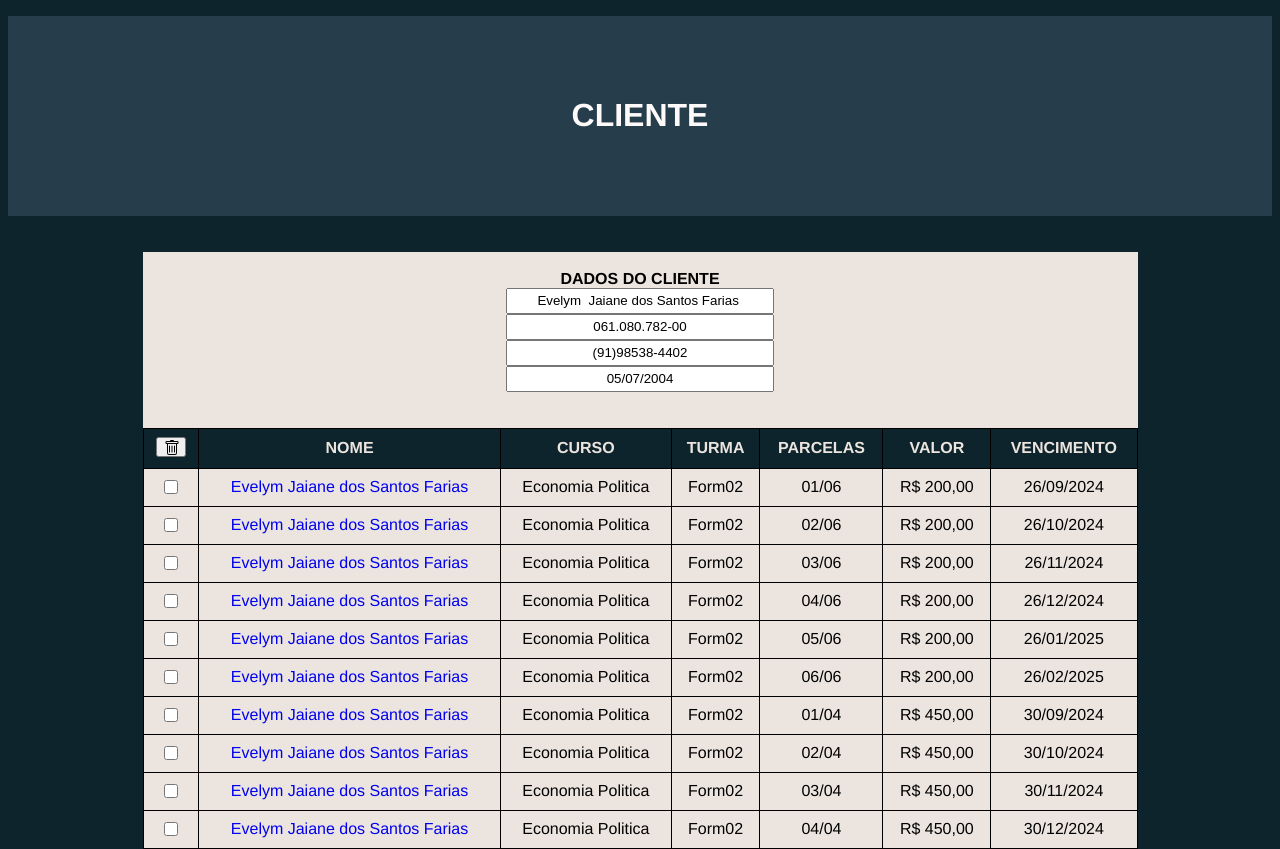
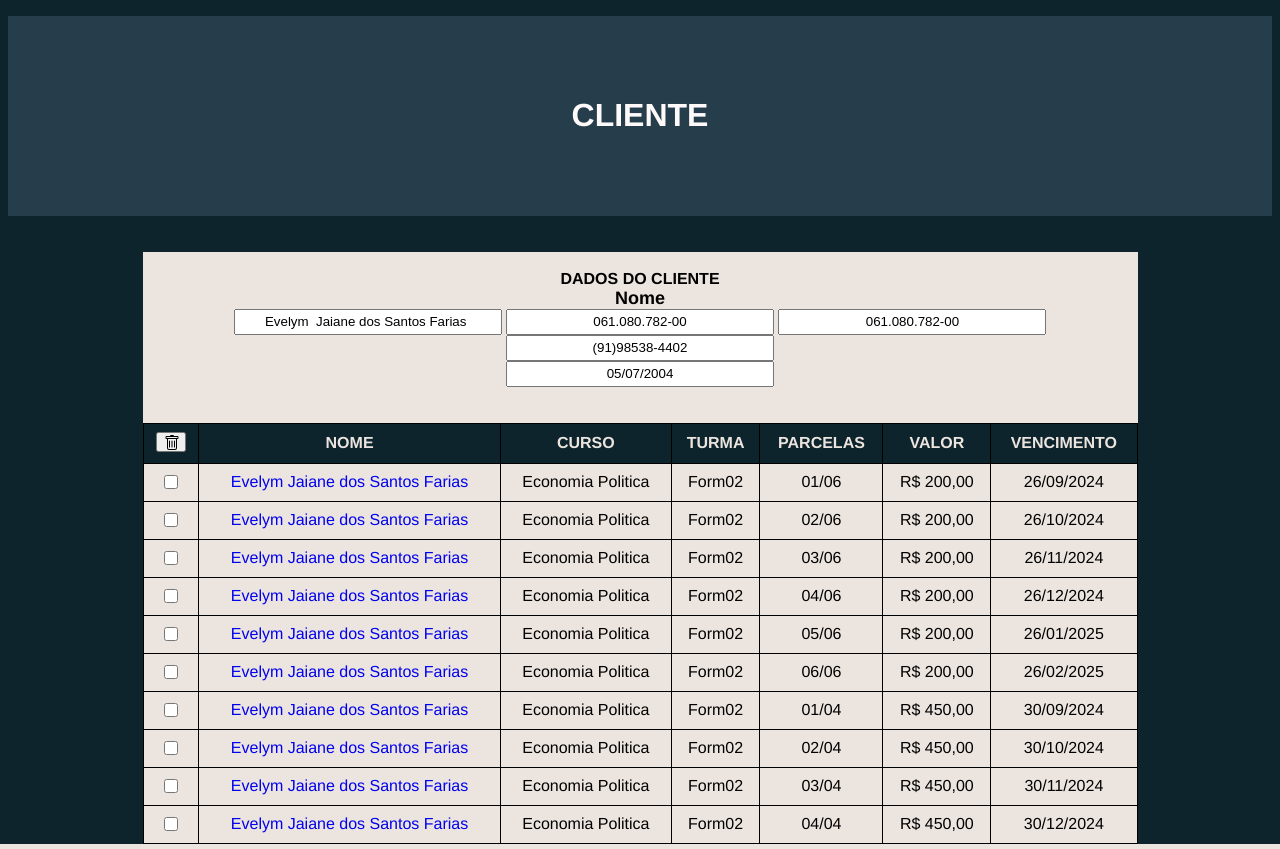
Before and after one commit to Lu4nL1ma/Project_App_Fin, a Django app: page /35/ in a window 1280 px wide. Shown: the part 39-888 px from the top of the page. Run offline with Django 5.2, Linux system fonts and the light colour scheme; data comes from the database, SQL or seed files in the repository.

Commit message:
change_1

```diff
--- a/fin_tech/financas_online/Templates/customer.html
+++ b/fin_tech/financas_online/Templates/customer.html
@@ -40,7 +40,8 @@
     <div class="dados_cliente">
                     <br>
                     <tr> <b> DADOS DO CLIENTE </b> </tr> <br>
-                    <tr> <input class="pesquisa_three" type="text" id="nome" name="nom_cli" value="{{c.nome}} " required> </tr> <br>
+                    <tr> <b> <label for="nome"> Nome </label> </b> </tr> <br>
+                    <tr> <input class="pesquisa_three" type="text" id="nome" name="nom_cli" value="{{c.nome}} " required> <input class="pesquisa_three" type="text" id="cpf" name="cpf_cli" value="{{c.cpf|formata_cpf}}" required> </tr>
                     <tr> <input class="pesquisa_three" type="text" id="cpf" name="cpf_cli" value="{{c.cpf|formata_cpf}}" required> </tr> <br>
                     <tr> <input class="pesquisa_three" type="text" id="telefone" name="tel_cli" value="{{c.telefone}}" required> </tr> <br>
                     <tr> <input class="pesquisa_three" type="text" id="nascimento" name="nsc_cli" value="{{c.nascimento|date:'d/m/Y'}}" required> </tr> <br><br>
```
